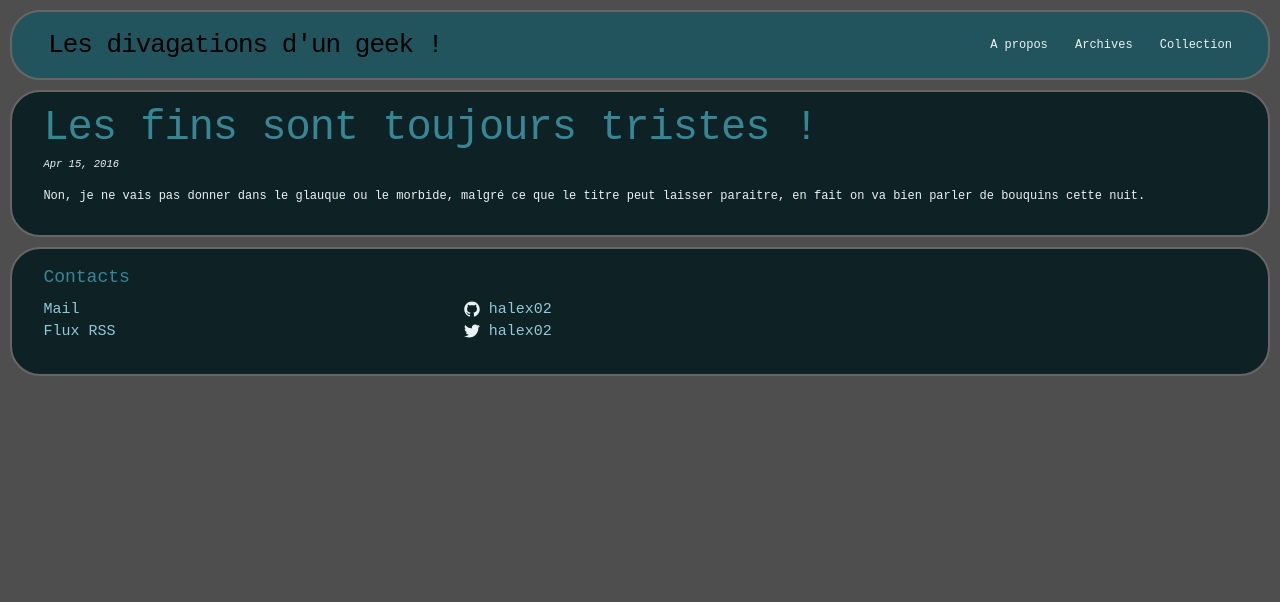
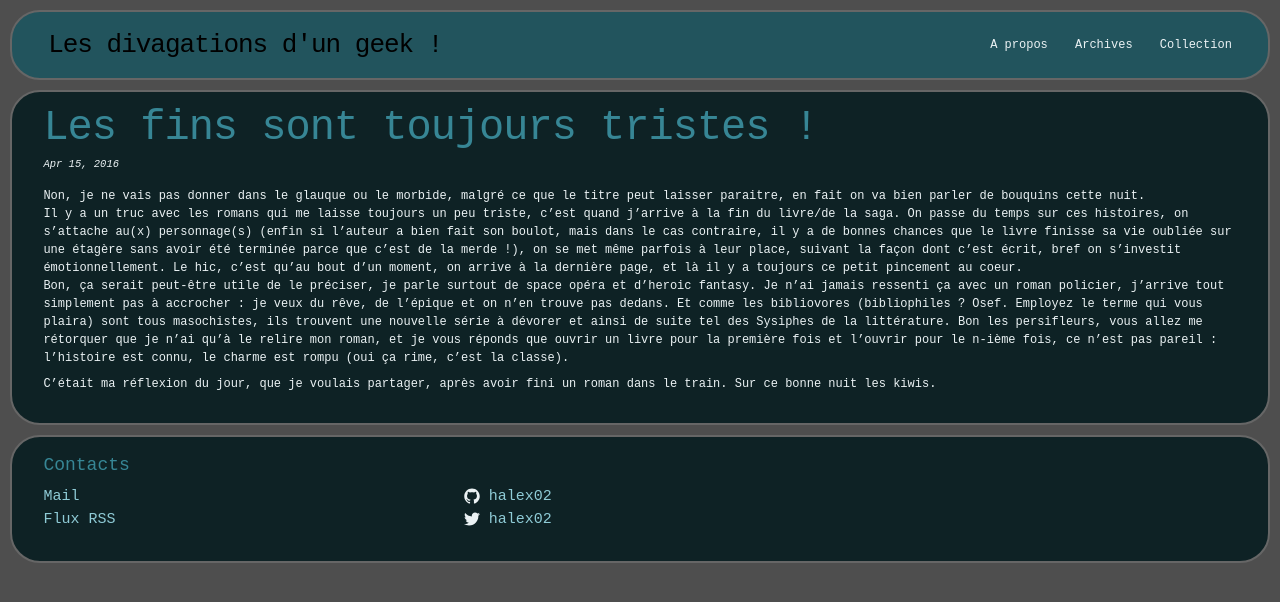
Before and after one commit to halex02/halex02.github.io, a Jekyll site: the page built from _posts/2016-04-15-Les-fins-sont-toujours-tristes.markdown, in a window 1280 px wide. Shown: the top 602 px of the page. Built offline with Jekyll 4.4.1, drawn with Linux system fonts in a browser that asks for light colours; nearby versions of some CDN libraries; library files that are not in the unit come from our copies; comment, search, counter and statistics services are not loaded.

Commit message:
maj article Fin

```diff
--- a/_posts/2016-04-15-Les-fins-sont-toujours-tristes.markdown
+++ b/_posts/2016-04-15-Les-fins-sont-toujours-tristes.markdown
@@ -6,3 +6,9 @@ categories: littérature
 comments: true
 ---
 Non, je ne vais pas donner dans le glauque ou le morbide, malgré ce que le titre peut laisser paraitre, en fait on va bien parler de bouquins cette nuit.
+Il y a un truc avec les romans qui me laisse toujours un peu triste, c'est quand j'arrive à la fin du livre/de la saga. On passe du temps sur ces histoires, on s'attache au(x) personnage(s) (enfin si l'auteur a bien fait son boulot, mais dans le cas contraire, il y a de bonnes chances que le livre finisse sa vie oubliée sur une étagère sans avoir été terminée parce que c'est de la merde !), on se met même parfois à leur place, suivant la façon dont c'est écrit, bref on s'investit émotionnellement. Le hic, c'est qu'au bout d'un moment, on arrive à la dernière page, et là il y a toujours ce petit pincement au coeur.
+Bon, ça serait peut-être utile de le préciser, je parle surtout de space opéra et d'heroic fantasy. Je n'ai jamais ressenti ça avec un roman policier, j'arrive tout simplement pas à accrocher : je veux du rêve, de l'épique et on n'en trouve pas dedans.
+Et comme les bibliovores (bibliophiles ? Osef. Employez le terme qui vous plaira) sont tous masochistes, ils trouvent une nouvelle série à dévorer et ainsi de suite tel des Sysiphes de la littérature.
+Bon les persifleurs, vous allez me rétorquer que je n'ai qu'à le relire mon roman, et je vous réponds que ouvrir un livre pour la première fois et l'ouvrir pour le n-ième fois, ce n'est pas pareil : l'histoire est connu, le charme est rompu (oui ça rime, c'est la classe).
+
+C'était ma réflexion du jour, que je voulais partager, après avoir fini un roman dans le train. Sur ce bonne nuit les kiwis.
```
